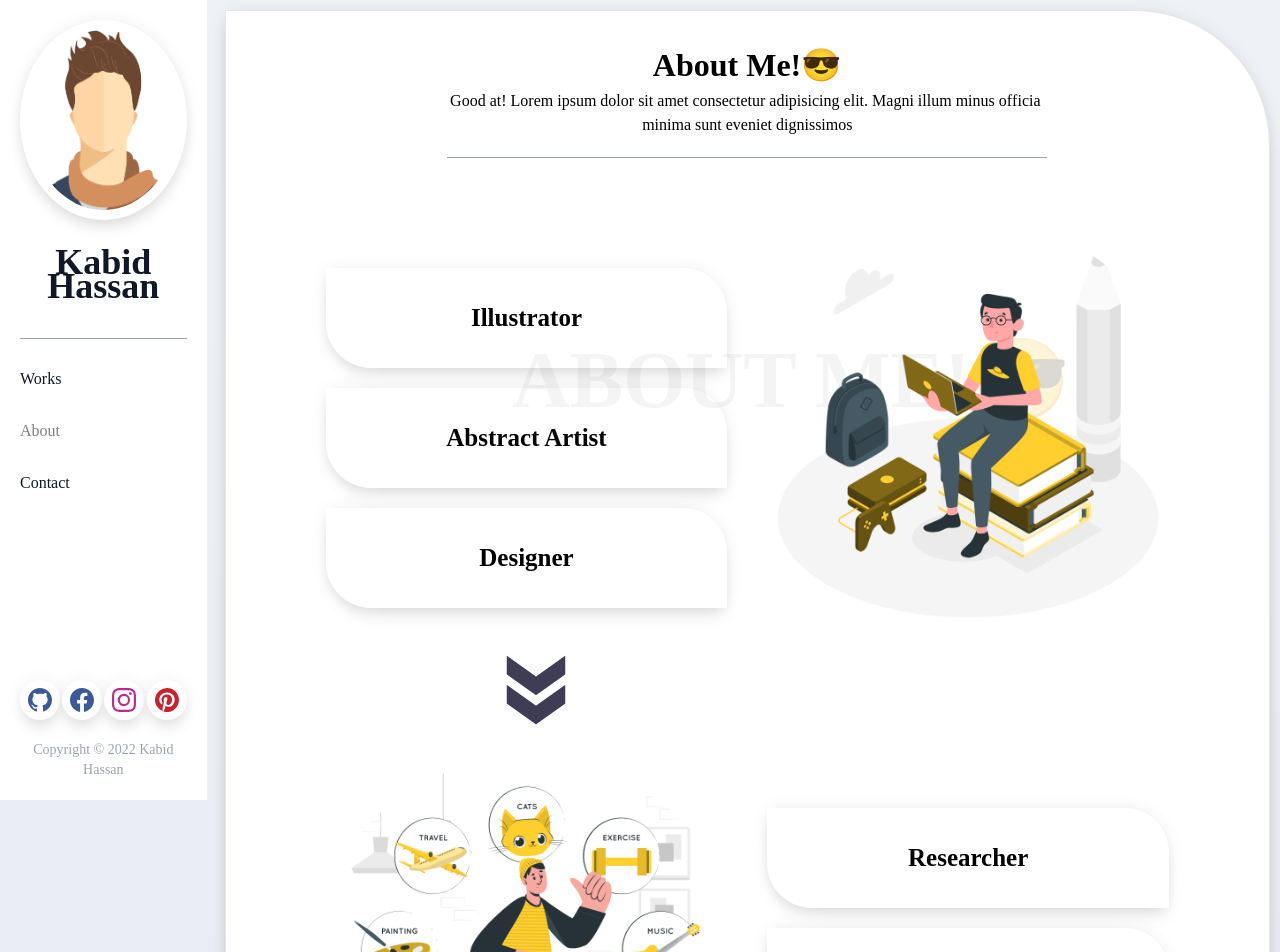
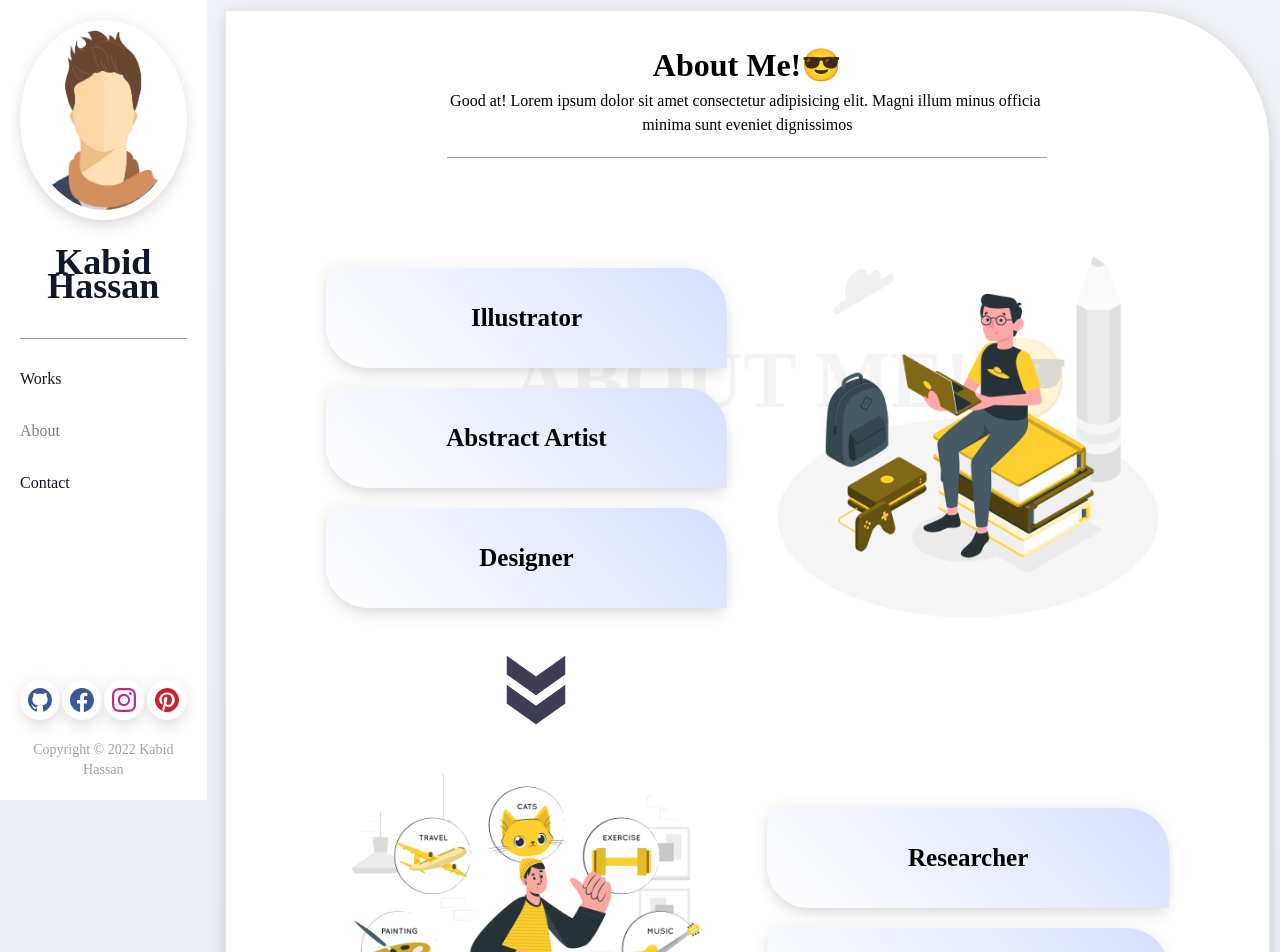
Before and after one commit to adilrion/Kabid-Vai, a React (Create React App) app: page /v-english/about in a window 1280 px wide. Shown: the top 952 px of the page. Built offline with nearby package versions, Linux system fonts and the light colour scheme.

Commit message:
remove react revel

```diff
--- a/src/Components/Home/About/About.js
+++ b/src/Components/Home/About/About.js
@@ -42,7 +42,6 @@ const About = () => {
         <div>
           <div className="grid grid-cols-2 md:min-h-[540px] md:p-10 relative">
             <div className="col-span-2 order-last md:order-first md:col-span-1 h-auto relative flex justify-evenly items-center mx-5">
-              <Fade bottom cascade>
               <div className="w-full flex flex-col justify-evenly items-center ">
                 <Link to="#" className="a-skill">
                   <p>Illustrator </p>
@@ -54,7 +53,6 @@ const About = () => {
                   <p>Designer</p>
                 </Link>
               </div>
-              </Fade>
 
               <div className="a-bottom-icon">
                 <h1>
@@ -90,7 +88,6 @@ const About = () => {
               </Zoom>
             </div>
             <div className="col-span-2 md:col-span-1 h-auto relative flex justify-evenly items-center mx-5">
-              <Fade bottom cascade>
               <div className="w-full flex flex-col justify-evenly bg-transparent items-center ">
                 <Link to="#" className="a-skill">
                   <p>Researcher</p>
@@ -102,7 +99,6 @@ const About = () => {
                   <p>Content Creator</p>
                 </Link>
               </div>
-              </Fade>
 
               <div className="a-bottom-icon">
                 <h1>
```
Lines whose indentation alone changed are shown as unchanged.
